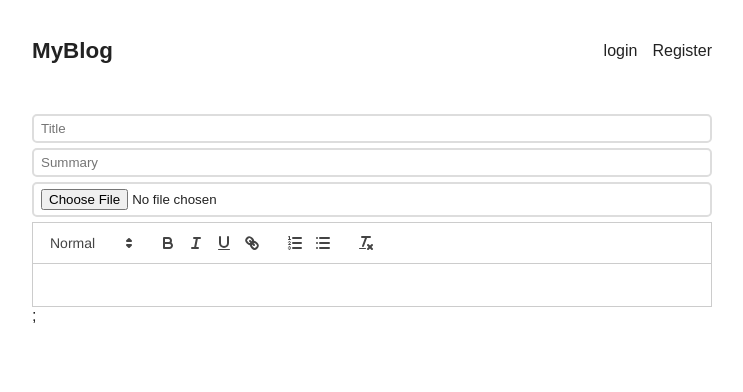
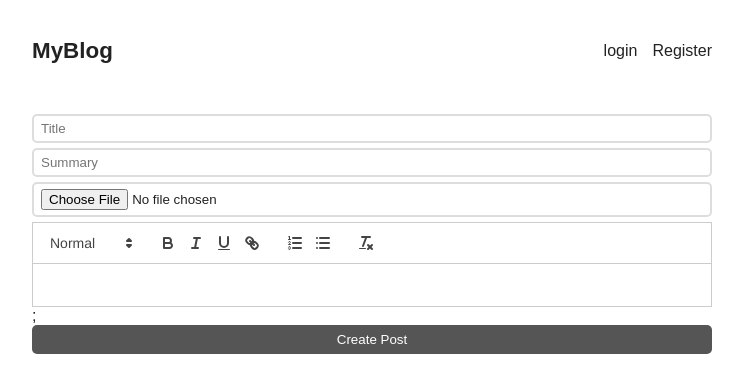
Before and after one commit to fmguerrero96/blogPracticeProject, a React (Vite) app: page /create in a window 1280 px wide. Shown: the top 392 px of the page, without its empty margins (268-1011 px from the left). Built offline with nearby package versions, Linux system fonts and the light colour scheme; no server answers.

Commit message:
Add button to form

```diff
--- a/src/pages/CreatePost.jsx
+++ b/src/pages/CreatePost.jsx
@@ -10,6 +10,7 @@ export default function CreatePost(){
             <input type="text" placeholder="Summary" />
             <input type="file" />
             <ReactQuill theme="snow" value={value} onChange={setValue} />;
+            <button>Create Post</button>
         </form>
     )
 }
```
